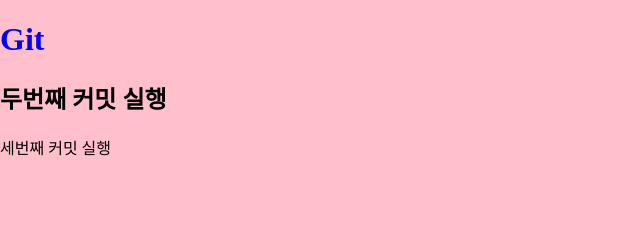
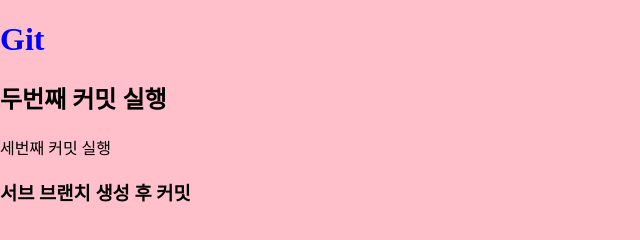
Before and after one commit to sue026/test, a plain HTML site: page index.html in a window 1280 px wide. Shown: the whole page, without its empty margins (0-640 px from the left). Drawn offline with Linux system fonts and the light colour scheme.

Commit message:
10일 첫번째 커밋

```diff
--- a/index.html
+++ b/index.html
@@ -11,6 +11,7 @@
     <h1>Git</h1>
     <h2>두번째 커밋 실행</h2>
     <p>세번째 커밋 실행</p>
+    <h3>서브 브랜치 생성 후 커밋</h3>
   </div>
 </body>
 </html>
```
